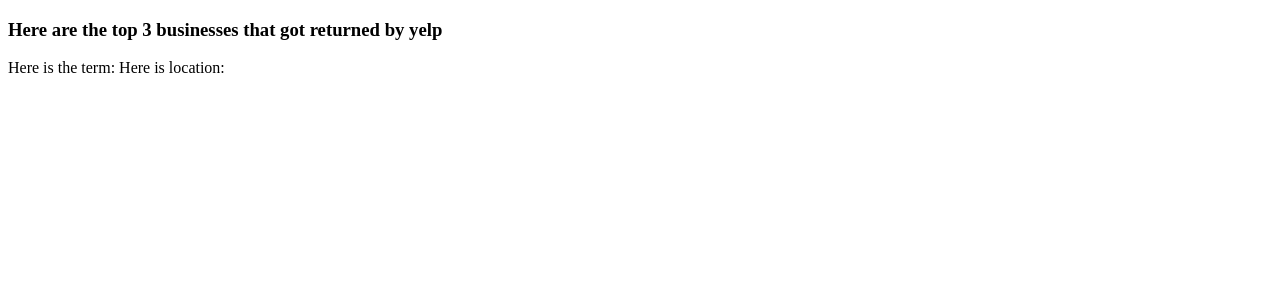
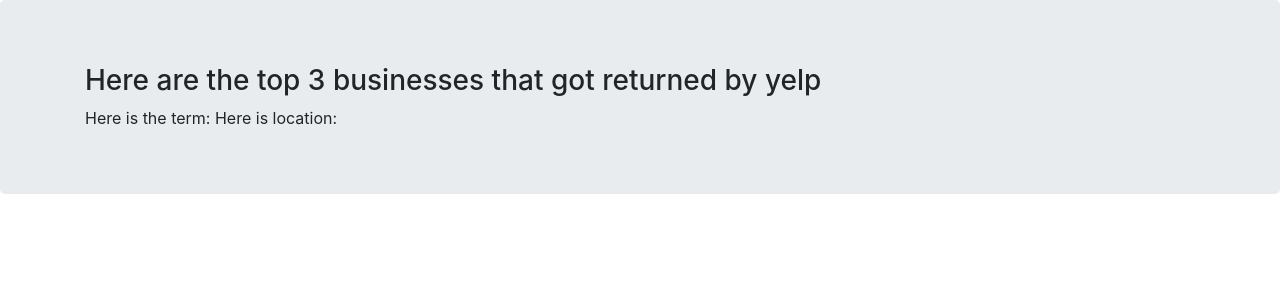
Before and after one commit to mz-pixel/yelp-app, a Flask app: template templates/display_results.html in a window 1280 px wide. Shown: the top 300 px of the page. Run offline with Flask 2, Linux system fonts and the light colour scheme; the template is opened without the code that fills it, so the values that code supplies are empty; some libraries are stand-ins or nearby versions.

Commit message:
made it readable

```diff
--- a/templates/display_results.html
+++ b/templates/display_results.html
@@ -4,9 +4,12 @@
     <title>
         Results
     </title>
+    <link rel="stylesheet" href="https://maxcdn.bootstrapcdn.com/bootstrap/4.0.0-alpha.3/css/bootstrap.min.css" integrity="sha384-MIwDKRSSImVFAZCVLtU0LMDdON6KVCrZHyVQQj6e8wIEJkW4tvwqXrbMIya1vriY" crossorigin="anonymous">
 </head>
 
 <body>
+    <div class = "jumbotron">
+        <div class = "container">
             <h3> Here are the top 3 businesses that got returned by yelp </h3>
 
             {% for each_business in establishments %}
@@ -27,6 +30,7 @@
             {% for each_location in location %}
                 {{ each_location }}
             {% endfor %}
-
+    </div>
+    </div>
 </body>
 </html>
--- a/templates/index.html
+++ b/templates/index.html
@@ -9,11 +9,14 @@
     </head>
 
     <body>
+        <div class = "jumbotron">
+            <div class = "container">
                 <h2> WELCOME TO MY YELP CLONE WEBSITE </h2>
                 <form action = "/submit">
                     <input type="text" name="location" placeholder="City Name">
                     <input type="text" name="term" placeholder="Type of Business">
                     <input type="submit" value="Submit">
                 </form>
+            </div>
     </body>
 </html>
```
Lines whose indentation alone changed are shown as unchanged.
